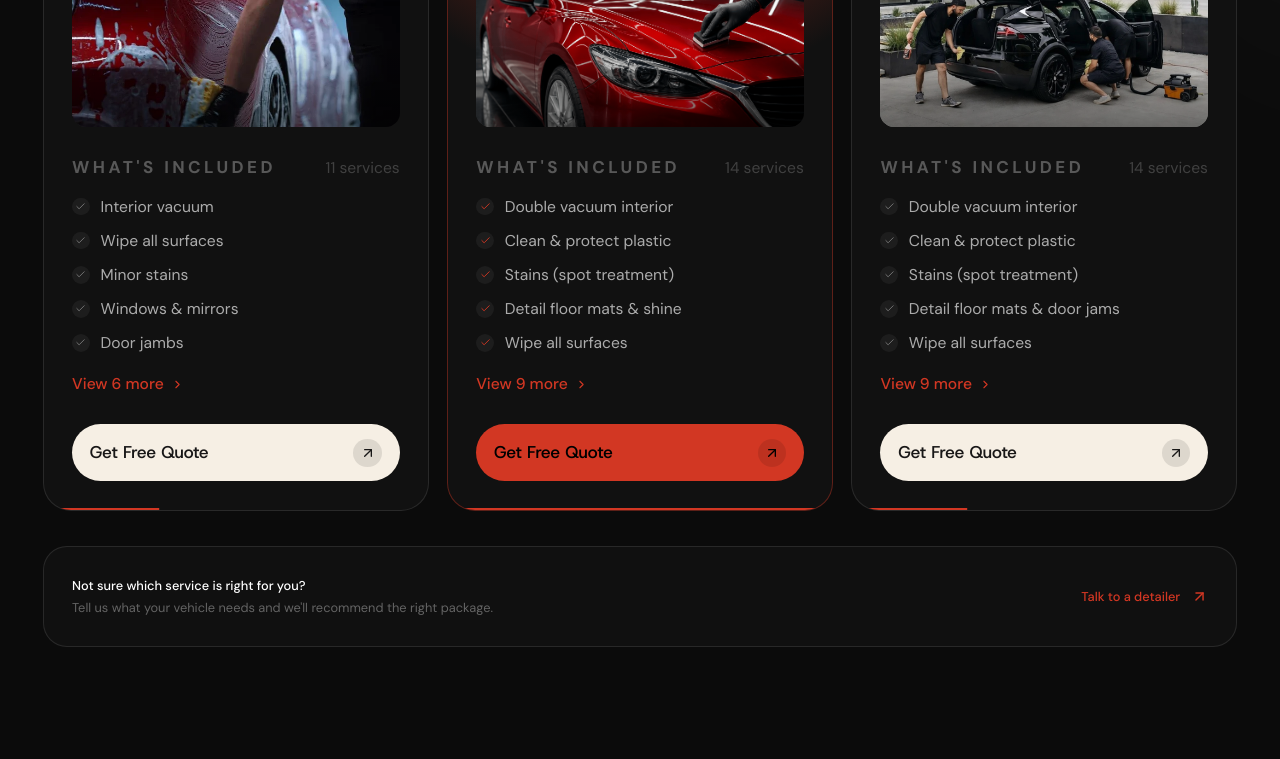
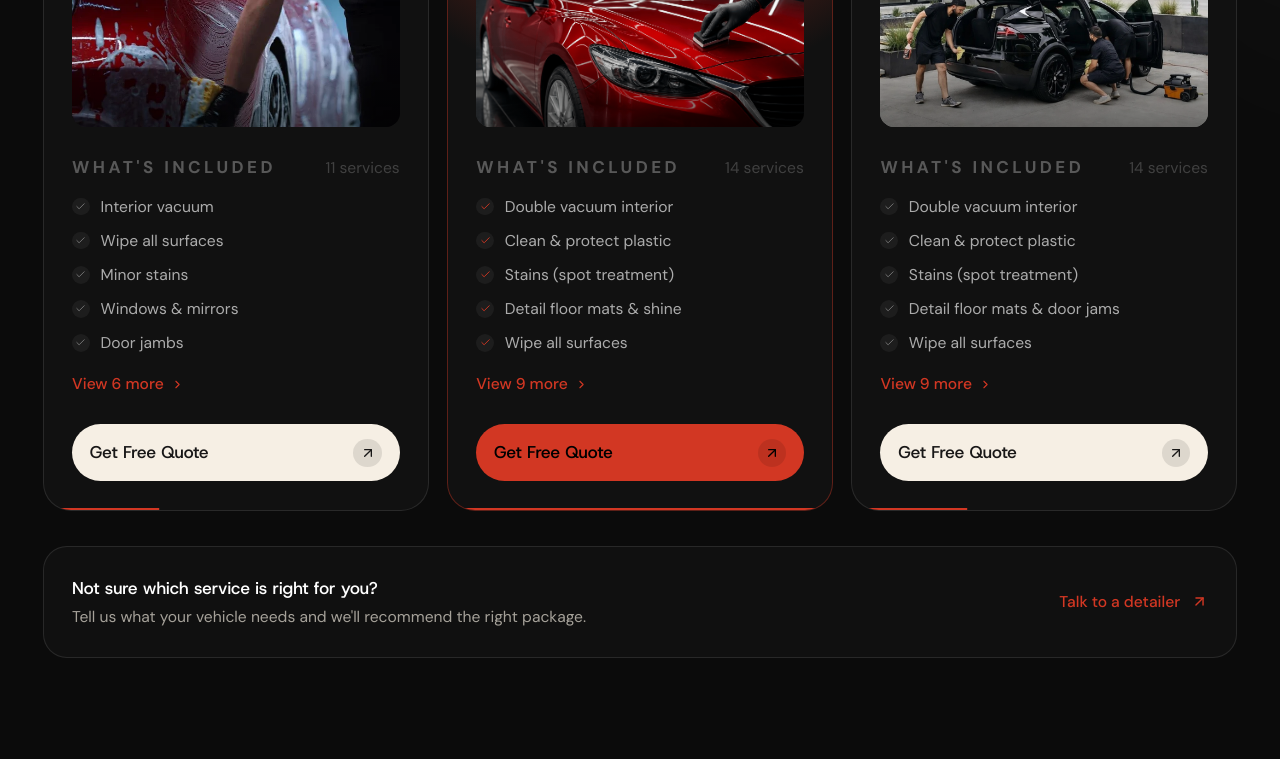
Before and after one commit to brogzy-brainpit/farooq, a Next.js app: page / in a window 1280 px wide. Shown: the part 5798-6557 px from the top of the page. Built offline with nearby package versions, Linux system fonts and the light colour scheme.

Commit message:
update commit

```diff
--- a/src/component/Packages.jsx
+++ b/src/component/Packages.jsx
@@ -765,11 +765,11 @@ export default function Packages() {
         >
 
           <div>
-            <p className="mb-1 text-sm font-medium">
+            <p className="mb-1 text-para font-custom font-medium">
               Not sure which service is right for you?
             </p>
 
-            <p className="text-sm text-white/35">
+            <p className="text-minor font-body text-brand-white/65">
               Tell us what your vehicle needs and we&apos;ll
               recommend the right package.
             </p>
@@ -780,7 +780,7 @@ export default function Packages() {
             whileHover={{
               x: 5,
             }}
-            className="flex shrink-0 items-center gap-3 text-sm font-medium text-brand-background"
+            className="flex shrink-0 items-center gap-3 text-minor font-body font-medium text-brand-background"
           >
             Talk to a detailer
 
--- a/src/component/Services.jsx
+++ b/src/component/Services.jsx
@@ -13,7 +13,7 @@ function Services() {
                     <h2 className='font-custom leading-none capitalize text-brand-white text-display'>from our detailing services</h2>
                     </div>
                 <div className="lg:col-span-6 col-span-full">
-                    <p className='font-body text-brand-white text-heading3'>
+                    <p className='font-custom leading-[1] text-brand-white text-heading3'>
                         You can choose one of three premium capsule houses in our offer. Each of our capsules provides
                         the highest quality and meets the standards adjusted to your needs. Choose the one you like.
                     </p>
```
